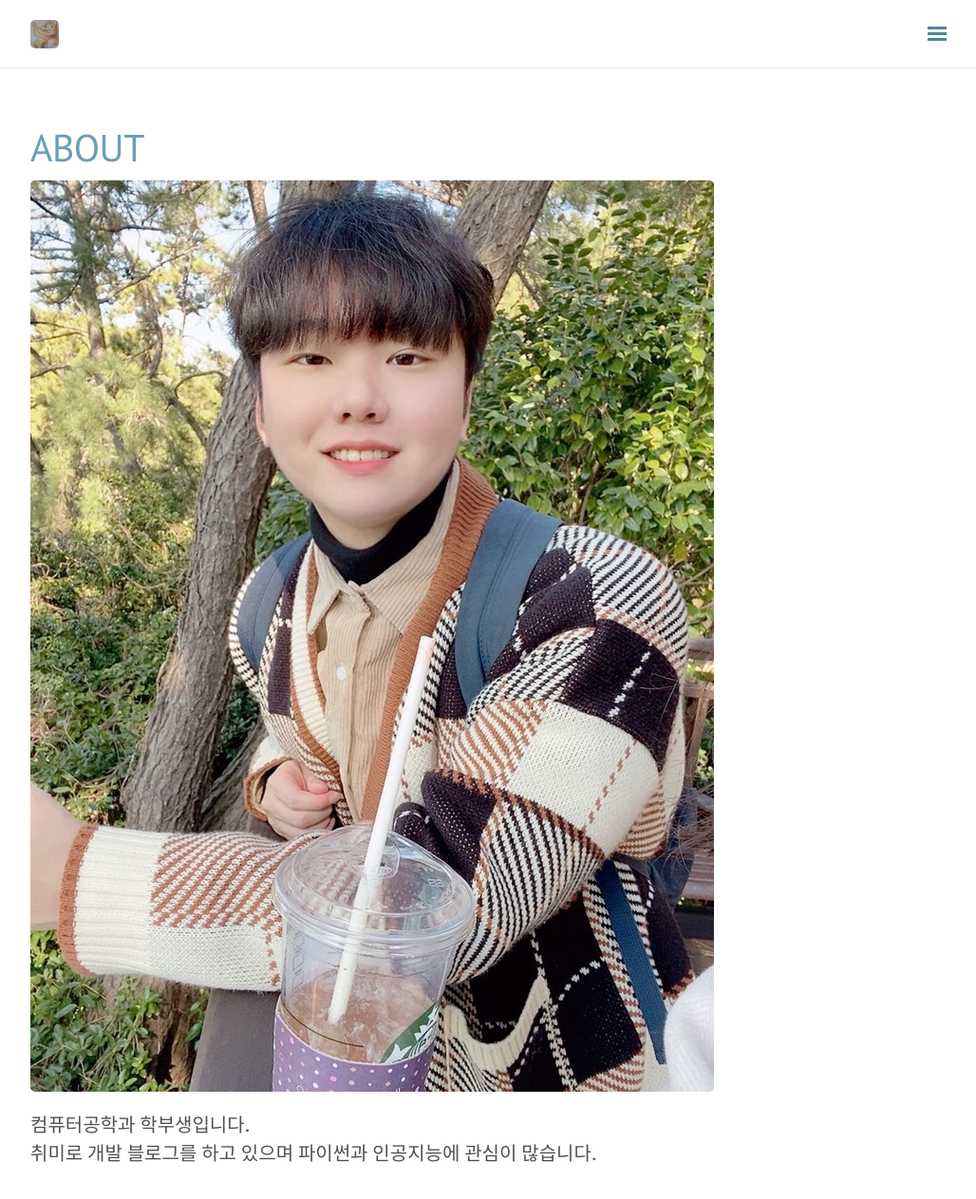
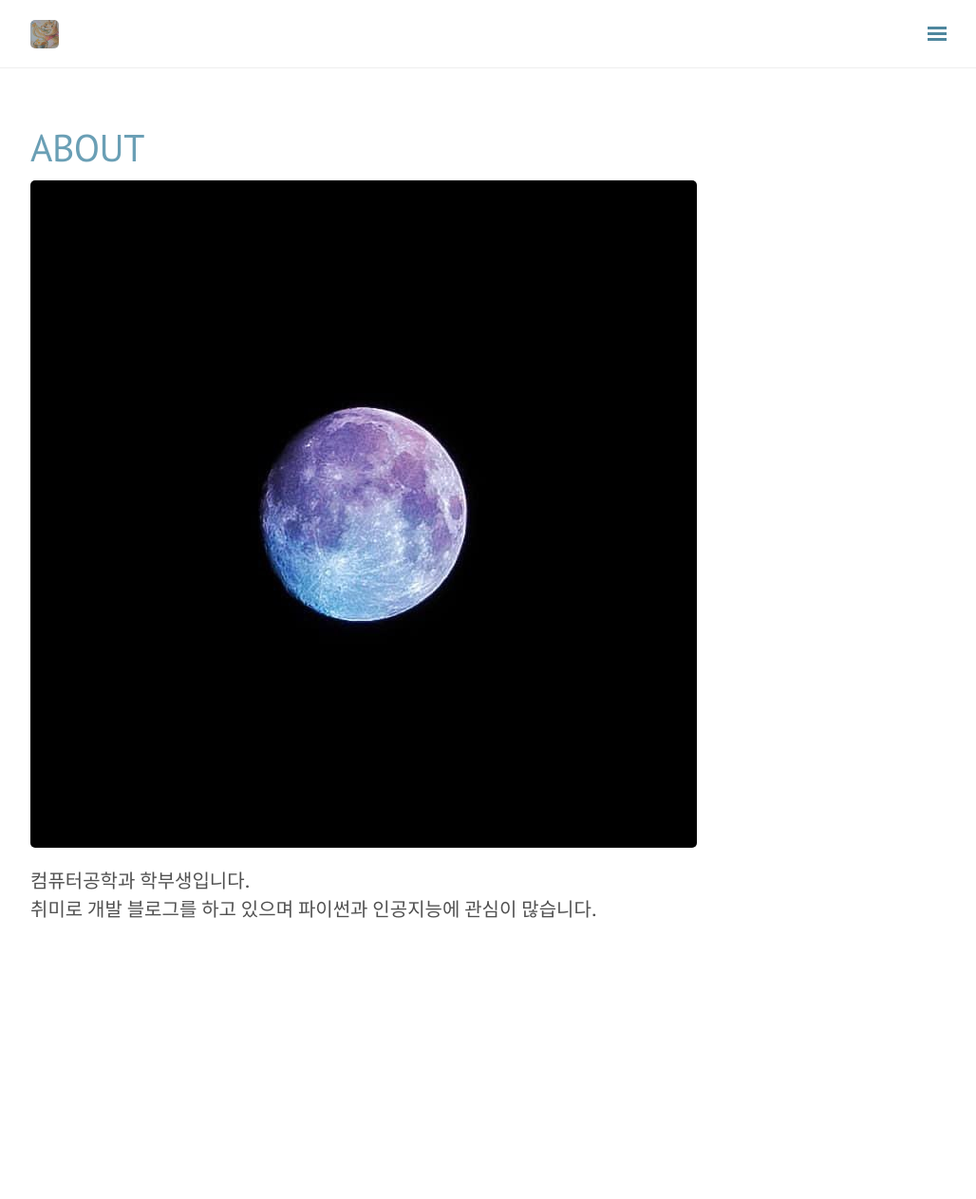
Before and after one commit to del-luna/del-luna.github.io, a Jekyll site: the page built from about.md, in a window 1280 px wide and 1310 px high. Shown: the top 1263 px of the window at 95% size, without its empty margins (248-1276 px from the left). Built offline with Jekyll 4.4.1, drawn with Linux system fonts in a browser that asks for light colours; nearby versions of some CDN libraries; comment, search, counter and statistics services are not loaded.

Commit message:
Update about.md

```diff
--- a/about.md
+++ b/about.md
@@ -4,7 +4,7 @@ title: About
 permalink: /about/
 ---
 
-![]({{ site.baseurl }}/images/me.jpg)
+![]({{ site.baseurl }}/images/moon.jpg)
 
 컴퓨터공학과 학부생입니다.
 <br>
```
